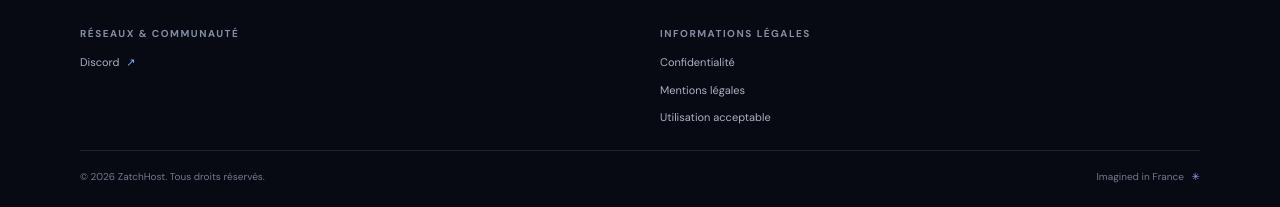
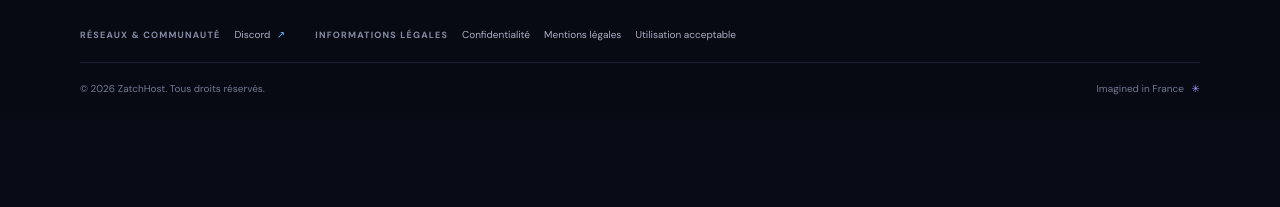
Before and after one commit to ZatchHost/zatchhost.github.io, a plain HTML site: page index.html in a window 1280 px wide. Shown: the part 3044-3251 px from the top of the page. After the commit the page ends 3163 px from the top, so only its background shows below. Drawn offline with Linux system fonts and the light colour scheme.

Commit message:
Make categorized footer compact

```diff
--- a/styles.css
+++ b/styles.css
@@ -84,10 +84,10 @@ a:focus-visible,button:focus-visible,summary:focus-visible{outline:2px solid #a9
 .draft-notice strong{color:#ffdda6}
 .legal-updated{color:#7f879e!important;font-size:12px!important}
 .legal-back{padding-top:30px}
-.footer-link-groups{display:grid;grid-template-columns:repeat(2,minmax(0,1fr));gap:40px;padding:0 0 24px}
-.footer-link-group{display:flex;flex-direction:column;align-items:flex-start;gap:9px}
-.footer-link-group h2{margin:0 0 3px;color:#858da5;font:700 10px/1.4 var(--font-body);letter-spacing:1.5px;text-transform:uppercase}
-.footer-link-group a{color:#aab1c5;font-size:11px;text-decoration:none;transition:color .2s ease}
+.footer-link-groups{display:flex;align-items:center;gap:30px;padding:0 0 18px;flex-wrap:wrap}
+.footer-link-group{display:flex;align-items:center;gap:14px;flex-wrap:wrap}
+.footer-link-group h2{margin:0;color:#858da5;font:700 9px/1.4 var(--font-body);letter-spacing:1.2px;text-transform:uppercase}
+.footer-link-group a{color:#aab1c5;font-size:10px;text-decoration:none;transition:color .2s ease}
 .footer-link-group a:hover{color:#fff}
 .footer-link-group a span{color:var(--blue);margin-left:4px}
 @media(max-width:620px){
@@ -96,5 +96,5 @@ a:focus-visible,button:focus-visible,summary:focus-visible{outline:2px solid #a9
   .legal-main section h2{font-size:20px}
   .legal-main p,.legal-main li{font-size:13px}
   .draft-notice{padding:15px}
-  .footer-link-groups{gap:25px 18px}.footer-link-group{gap:8px}
+  .footer-link-groups{gap:14px 22px;padding-bottom:14px}.footer-link-group{gap:10px}
 }
```
